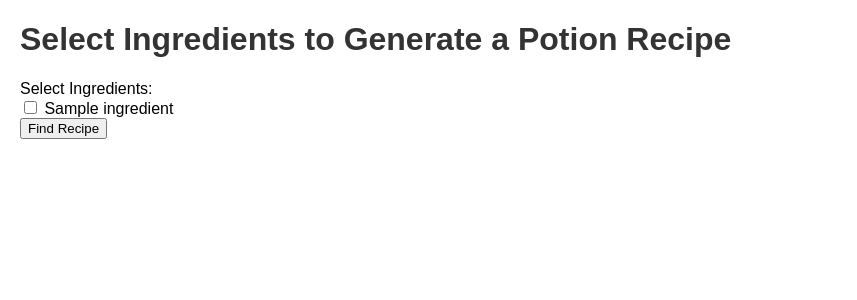
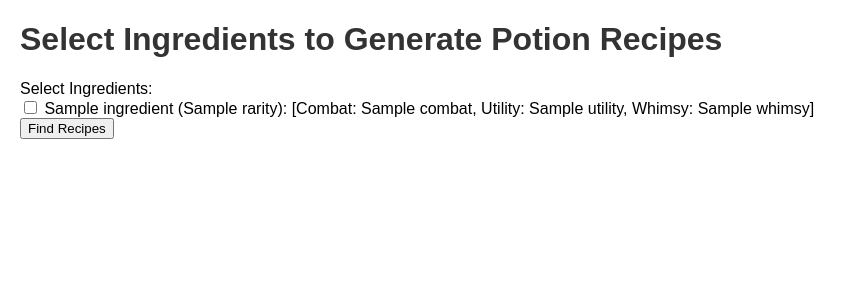
Before and after one commit to billhanscom/Obojima, a Flask app: template templates/index.html in a window 1280 px wide. Shown: the top 300 px of the page, without its empty margins (0-857 px from the left). Run offline with Flask 3, Linux system fonts and the light colour scheme; the template is opened without the code that fills it: most values are stand-ins (such as "Sample title", 1, 10 or a date in 2020).

Commit message:
Add files via upload

```diff
--- a/static/script.js
+++ b/static/script.js
@@ -10,10 +10,17 @@ async function findRecipes() {
         body: JSON.stringify({ ingredients: selectedIngredients })
     });
 
-    // Display the recipe result from the backend
-    const recipe = await response.json();
+    // Display each possible recipe from the response
+    const recipes = await response.json();
     const resultsDiv = document.getElementById('results');
-    resultsDiv.innerHTML = recipe
-        ? `<p>Recipe Type: ${recipe.recipe_type}</p><p>Score: ${recipe.recipe_score}</p>`
-        : '<p>No matching recipe found</p>';
+    if (recipes.length > 0) {
+        resultsDiv.innerHTML = recipes.map(recipe => {
+            const ingredientsList = recipe.ingredients.map(ing => `
+                <li>${ing.name} (${ing.rarity}): [Combat: ${ing.combat}, Utility: ${ing.utility}, Whimsy: ${ing.whimsy}]</li>
+            `).join('');
+            return `<h3>${recipe.potion_type}</h3><ul>${ingredientsList}</ul>`;
+        }).join('');
+    } else {
+        resultsDiv.innerHTML = '<p>No matching recipes found</p>';
+    }
 }
--- a/templates/index.html
+++ b/templates/index.html
@@ -6,15 +6,17 @@
     <link rel="stylesheet" href="{{ url_for('static', filename='style.css') }}">
 </head>
 <body>
-    <h1>Select Ingredients to Generate a Potion Recipe</h1>
+    <h1>Select Ingredients to Generate Potion Recipes</h1>
 
     <!-- Ingredient selection form -->
     <form id="ingredientForm">
         <label>Select Ingredients:</label><br>
         {% for ingredient in ingredients %}
-            <input type="checkbox" name="ingredient" value="{{ ingredient }}"> {{ ingredient }}<br>
+            <input type="checkbox" name="ingredient" value="{{ ingredient['name'] }}">
+            {{ ingredient['name'] }} ({{ ingredient['rarity'] }}):
+            [Combat: {{ ingredient['combat'] }}, Utility: {{ ingredient['utility'] }}, Whimsy: {{ ingredient['whimsy'] }}]<br>
         {% endfor %}
-        <button type="button" onclick="findRecipes()">Find Recipe</button>
+        <button type="button" onclick="findRecipes()">Find Recipes</button>
     </form>
 
     <div id="results"></div>
```
